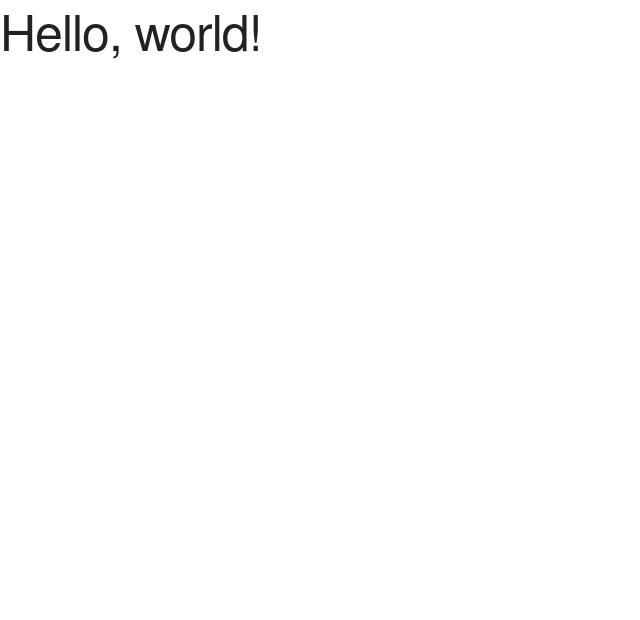
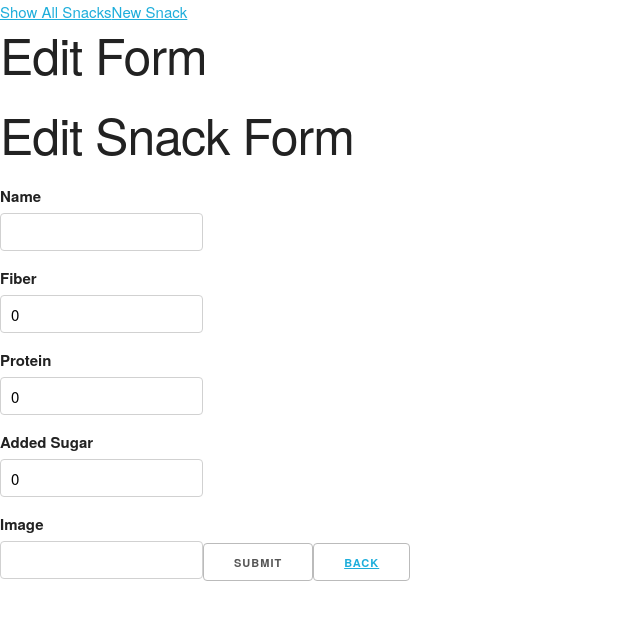
Before and after one commit to JerryDeJesus/snack-a-log, a React (Create React App) app in the folder front-end/: page /snacks/1/edit in a window 1280 px wide. Shown: the top 620 px of the page, without its empty margins (0-640 px from the left). Built offline with nearby package versions, Linux system fonts and the light colour scheme; no server answers.

Commit message:
passed all tests for delete and edit

```diff
--- a/front-end/src/App.js
+++ b/front-end/src/App.js
@@ -1,7 +1,30 @@
+// DEPENDENCIES
+import {BrowserRouter as Router, Routes, Route} from "react-router-dom";
+
+// PAGES
+import Index from "./pages/Index.js";
+import Show from "./pages/Show.js";
+import Edit from "./pages/Edit.js";
+import New from "./pages/New.js";
+
+// COMPONENTS
+import Navbar from "./Components/Navbar";
+
 function App() {
   return (
     <div className="App">
-      <h1>Hello, world!</h1>
+      <Router>
+        <Navbar />
+        <main>
+          <Routes>
+            <Route path = "/" element = {<Index />} />
+            <Route path = "/snacks" element = {<Index />} />
+            <Route path = "/snacks/new" element = {<New />} />
+            <Route path = "/snacks/:id" element = {<Show />} />
+            <Route path = "/snacks/:id/edit" element = {<Edit />} />
+          </Routes>
+        </main>
+      </Router>
     </div>
   );
 }
--- a/front-end/src/Components/HeartHealth.js
+++ b/front-end/src/Components/HeartHealth.js
@@ -2,9 +2,12 @@ import heartSolid from "../assets/heart-solid.png";
 import heartOutline from "../assets/heart-regular.png";
 
 function HeartHealth({ snackHealth }) {
+  const heartChange = () => {
+    console.log(snackHealth);
+  }
   return (
     <>
-      <p>????</p>
+      <p>{heartChange}</p>
     </>
   );
 }
--- a/front-end/src/Components/Navbar.js
+++ b/front-end/src/Components/Navbar.js
@@ -0,0 +1,12 @@
+import {Link} from "react-router-dom";
+
+function Navbar() {
+    return(
+        <nav>
+            <Link to = "/snacks">Show All Snacks</Link>
+            <Link to = "/snacks/new">New Snack</Link>
+        </nav>
+    )
+}
+
+export default Navbar;
--- a/front-end/src/Components/Snack.js
+++ b/front-end/src/Components/Snack.js
@@ -0,0 +1,18 @@
+import { Link } from "react-router-dom";
+
+function Snack({snack}) {
+    let {name, fiber, protein, added_sugar, is_healthy, image, id} = snack;
+    return(
+        <div>
+            <img src = {image} alt = {name} />
+            <h4>{name}</h4>
+            <h4>Fiber: {fiber}</h4>
+            <h4>Protein: {protein}</h4>
+            <h4>Added Sugar: {added_sugar}</h4>
+            <h4>Healthy? {is_healthy ? "True" : "False"}</h4>
+            <button><Link to = {`/snacks/${id}`}>Details</Link></button>
+        </div>
+    )
+}
+
+export default Snack;
--- a/front-end/src/Components/SnackDetails.js
+++ b/front-end/src/Components/SnackDetails.js
@@ -0,0 +1,46 @@
+import { useState, useEffect } from "react";
+import { Link, useParams, useNavigate } from "react-router-dom";
+import axios from "axios";
+
+const API = process.env.REACT_APP_API_URL;
+
+function SnackDetails() {
+    const [snack, setSnack] = useState([]);
+    let {id} = useParams();
+    let navigate = useNavigate();
+
+    useEffect(() => {
+        axios.get(`${API}/snacks/${id}`)
+             .then(res => setSnack(res.data.payload))
+             .catch(err => console.log(err))
+    }, [id]);
+
+    const handleDelete = () => {
+        axios.delete(`${API}/snacks/${id}`)
+             .then(res => navigate("/snacks"))
+             .catch(err => console.log(err))
+    };
+
+    let {name, fiber, protein, added_sugar, is_healthy, image} = snack;
+
+    return(
+        <article>
+            <div>
+                <h5>{name}</h5>
+                <img src = {image} alt = {name} />
+                <h6>Protein: {protein}</h6>
+                <h6>Fiber: {fiber}</h6>
+                <h6>Added Sugar: {added_sugar}</h6>
+                <h4>Healthy? {is_healthy ? "True" : "False"}</h4>
+            </div>
+            <div className="showNavigation">
+                <div><Link to = {"/snacks"}><button>Back</button></Link></div>
+                <div><Link to = {`/snacks/${id}/edit`}><button>Edit</button></Link></div>
+                <div><button onClick={handleDelete}>Delete</button></div>
+            </div>
+        </article>
+    )
+
+}
+
+export default SnackDetails;
--- a/front-end/src/Components/SnackEditForm.js
+++ b/front-end/src/Components/SnackEditForm.js
@@ -0,0 +1,71 @@
+import { useState, useEffect } from "react";
+import { useNavigate, useParams, Link } from "react-router-dom";
+import axios from "axios";
+
+const API = process.env.REACT_APP_API_URL;
+
+function SnackEditForm() {
+    let {id} = useParams();
+    const [snack, setSnack] = useState({
+        name: "",
+        fiber: 0,
+        protein: 0,
+        added_sugar: 0,
+        is_healthy: false,
+        image: ""
+    });
+
+    const navigate = useNavigate();
+
+    const handleText = (e) => {
+        setSnack({...snack, [e.target.id]: e.target.value})
+    };
+
+    useEffect(() => {
+        axios.get(`${API}/snacks/${id}`)
+             .then(res => setSnack(res.data.payload))
+             .catch(err => console.log(err))
+    }, [id]);
+
+    const handleEdit = (e) => {
+        e.preventDefault();
+        axios.put(`${API}/snacks/${id}`, snack)
+             .then(res => navigate("/snacks"))
+             .catch(err => console.log(err))
+    };
+
+    let {name, fiber, protein, added_sugar, is_healthy, image} = snack;
+
+    return(
+        <div>
+            <h1>Edit Snack Form</h1>
+            <form onSubmit={handleEdit}>
+
+                    <label htmlFor = "name">Name</label>
+                    <input id = "name" value = {name} type = "text" onChange = {handleText} required />
+
+
+                    <label htmlFor = "fiber">Fiber</label>
+                    <input id = "fiber" value = {fiber} type = "number" onChange = {handleText} />
+
+
+                    <label htmlFor = "protein">Protein</label>
+                    <input id = "protein" value = {protein} type = "number" onChange = {handleText} />
+
+
+                    <label htmlFor = "added_sugar">Added Sugar</label>
+                    <input id = "added_sugar" value = {added_sugar} type = "number" onChange = {handleText} />
+
+
+                    <label htmlFor = "image">Image</label>
+                    <input id = "image" value = {image} type = "text" onChange = {handleText} />
+
+
+                <button type="submit">Submit</button>
+                <button><Link to = {`/snacks/${id}`}>Back</Link></button>
+            </form>
+        </div>
+    )
+}
+
+export default SnackEditForm;
--- a/front-end/src/Components/SnackNewForm.js
+++ b/front-end/src/Components/SnackNewForm.js
@@ -0,0 +1,63 @@
+import axios from "axios";
+import { useState } from "react";
+import { useNavigate } from "react-router-dom";
+
+const API = process.env.REACT_APP_API_URL;
+
+function SnackNewForm() {
+    const [snack, setSnack] = useState({
+        name: "",
+        fiber: 0,
+        protein: 0,
+        added_sugar: 0,
+        is_healthy: false,
+        image: ""
+    });
+
+    const navigate = useNavigate();
+
+    const handleText = (e) => {
+        setSnack({...snack, [e.target.id]: e.target.value})
+    };
+
+    const handleSubmit = (e) => {
+        e.preventDefault();
+        axios.post(`${API}/snacks`, snack)
+             .then(res => navigate("/snacks"))
+             .catch(err => console.log(err))
+    };
+
+    let {name, fiber, protein, added_sugar, is_healthy, image} = snack;
+
+    return(
+        <div>
+            <h1>New Snacks</h1>
+            <form onSubmit={handleSubmit}>
+
+                    <label htmlFor = "name">Name</label>
+                    <input id = "name" value = {name} type = "text" onChange = {handleText} />
+
+
+                    <label htmlFor = "fiber">Fiber</label>
+                    <input id = "fiber" value = {fiber} type = "number" onChange = {handleText} />
+
+
+                    <label htmlFor = "protein">Protein</label>
+                    <input id = "protein" value = {protein} type = "number" onChange = {handleText} />
+
+
+                    <label htmlFor = "added_sugar">Added Sugar</label>
+                    <input id = "added_sugar" value = {added_sugar} type = "number" onChange = {handleText} />
+
+
+                    <label htmlFor = "image">Image</label>
+                    <input id = "image" value = {image} type = "text" onChange = {handleText} />
+
+
+                <button type="submit">Submit</button>
+            </form>
+        </div>
+    )
+}
+
+export default SnackNewForm;
--- a/front-end/src/Components/Snacks.js
+++ b/front-end/src/Components/Snacks.js
@@ -0,0 +1,29 @@
+import axios from "axios";
+import { useState, useEffect } from "react";
+import Snack from "./Snack.js";
+
+function Snacks() {
+    const [snacks, setSnacks] = useState([]);
+    const API = process.env.REACT_APP_API_URL;
+
+    useEffect(() => {
+        axios.get(`${API}/snacks`)
+             .then(res => setSnacks(res.data.payload))
+             .catch(err => console.log(err))
+    }, [API]);
+
+    let displaySnacks = snacks.map((snack, index) => {
+        return <Snack key = {index} snack = {snack} />
+    });
+
+    return(
+        <div>
+            <h1>Displaying All Snacks</h1>
+            <ul>
+                {displaySnacks}
+            </ul>
+        </div>
+    )
+}
+
+export default Snacks;
--- a/front-end/src/pages/Edit.js
+++ b/front-end/src/pages/Edit.js
@@ -0,0 +1,12 @@
+import SnackEditForm from "../Components/SnackEditForm.js";
+
+function Edit() {
+    return(
+        <div>
+            <h1>Edit Form</h1>
+            <SnackEditForm />
+        </div>
+    )
+}
+
+export default Edit;
--- a/front-end/src/pages/Index.js
+++ b/front-end/src/pages/Index.js
@@ -0,0 +1,11 @@
+import Snacks from "../Components/Snacks.js";
+
+function Index() {
+    return(
+        <div>
+            <h2>Index</h2>
+            <Snacks />
+        </div>
+    )
+}
+export default Index;
--- a/front-end/src/pages/New.js
+++ b/front-end/src/pages/New.js
@@ -0,0 +1,12 @@
+import SnackNewForm from "../Components/SnackNewForm.js";
+
+function New() {
+    return(
+        <div>
+            <h1>New Snack Form</h1>
+            <SnackNewForm />
+        </div>
+    )
+}
+
+export default New;
--- a/front-end/src/pages/Show.js
+++ b/front-end/src/pages/Show.js
@@ -0,0 +1,12 @@
+import SnackDetails from "../Components/SnackDetails.js";
+
+function Show() {
+    return(
+        <div>
+            <h1>Show Snack Detail</h1>
+            <SnackDetails />
+        </div>
+    )
+}
+
+export default Show;
```
